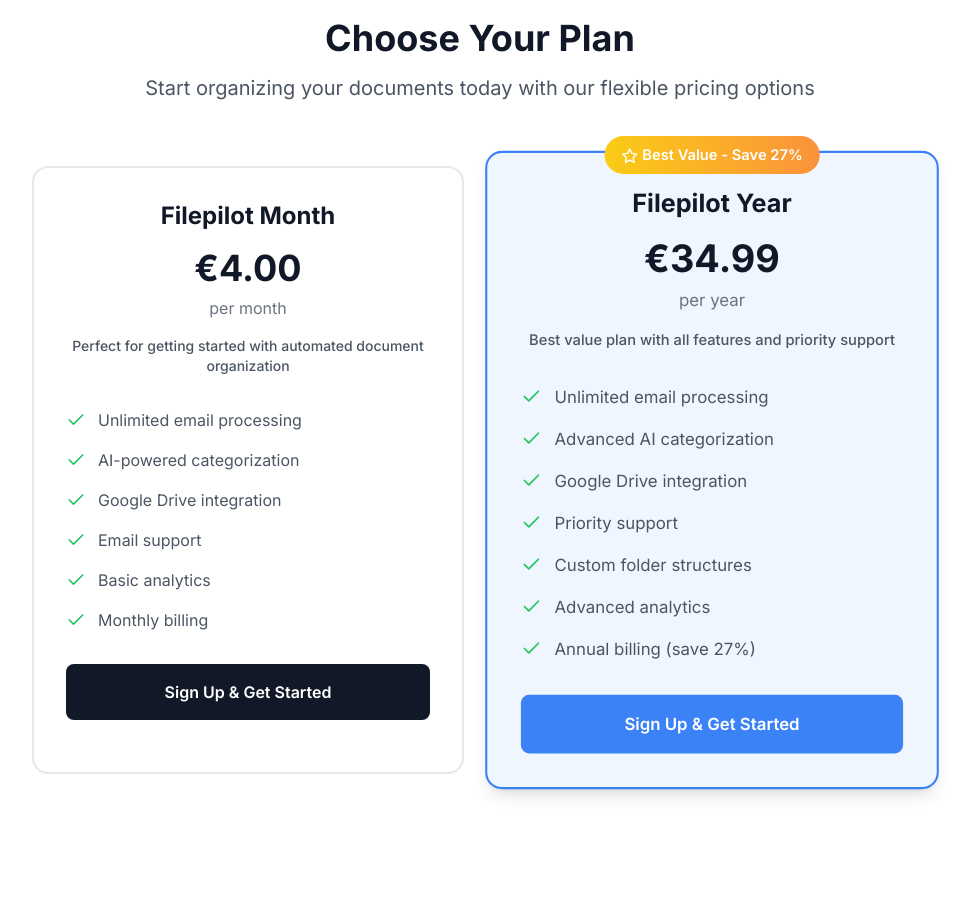
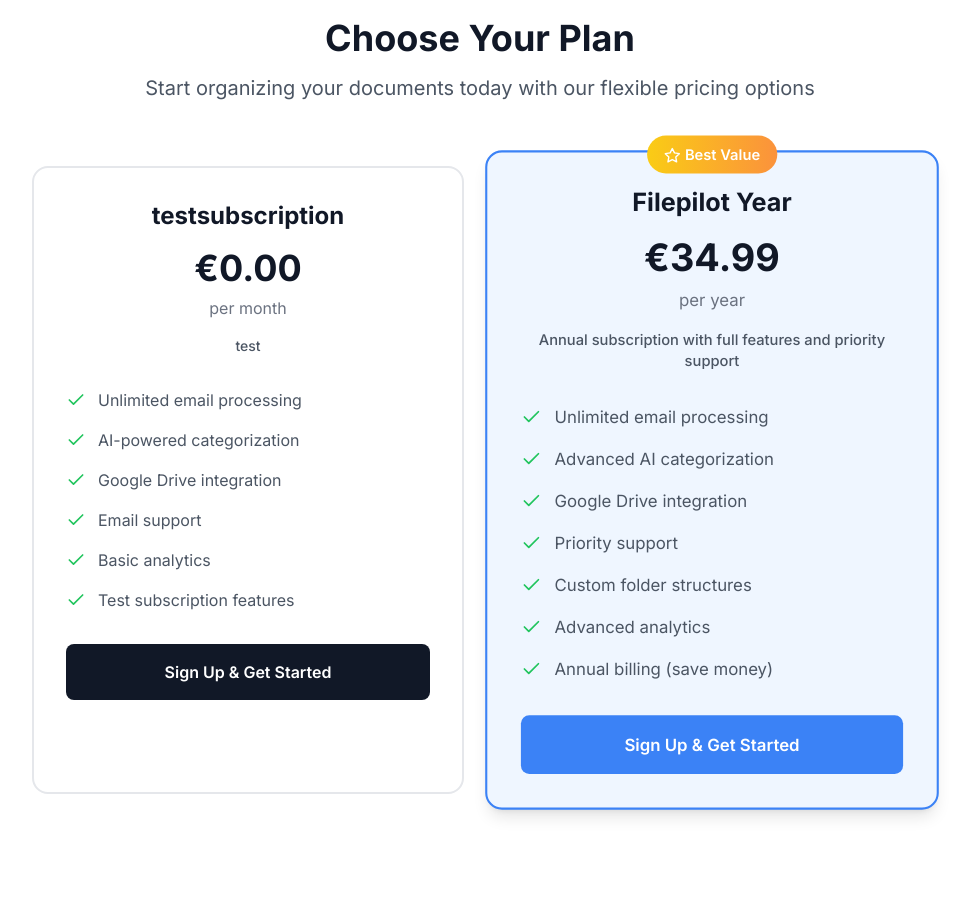
Before and after one commit to r0892111/FilePilot, a React (Vite) app: page / in a window 1280 px wide. Shown: the part 1320-2242 px from the top of the page, without its empty margins (160-1130 px from the left). Built offline with nearby package versions, Linux system fonts and the light colour scheme; no server answers.

Commit message:
Update Stripe Products Configuration

```diff
--- a/src/App.tsx
+++ b/src/App.tsx
@@ -610,7 +610,7 @@ function App() {
                   <div className="absolute -top-4 left-1/2 transform -translate-x-1/2">
                     <div className="bg-gradient-to-r from-yellow-400 to-orange-400 text-white px-4 py-2 rounded-full text-sm font-semibold">
                       <Star className="w-4 h-4 inline mr-1" />
-                      Best Value - Save 27%
+                      Best Value
                     </div>
                   </div>
                 )}
--- a/src/components/OnboardingFlow.tsx
+++ b/src/components/OnboardingFlow.tsx
@@ -174,7 +174,7 @@ export function OnboardingFlow({ onComplete, onClose }: OnboardingFlowProps) {
                 {product.interval === 'year' && (
                   <div className="bg-gradient-to-r from-yellow-400 to-orange-400 text-white px-3 py-1 rounded-full text-sm font-semibold mb-4 inline-block">
                     <Crown className="w-3 h-3 inline mr-1 flex-shrink-0" />
-                    Best Value - Save 27%
+                    Best Value
                   </div>
                 )}
 
--- a/src/components/SubscriptionStatus.tsx
+++ b/src/components/SubscriptionStatus.tsx
@@ -61,7 +61,7 @@ export function SubscriptionStatus() {
 
     // Map price IDs to product names
     const priceToNameMap: { [key: string]: string } = {
-      'price_1RnI5VLPohnizGbliLa6FAbe': 'Filepilot Month',
+      'price_1RnzlbLPohnizGblMopmOjP0': 'testsubscription',
       'price_1RnI4jLPohnizGblTUXhsAK3': 'Filepilot Year'
     };
 
--- a/src/stripe-config.ts
+++ b/src/stripe-config.ts
@@ -12,20 +12,20 @@ export interface StripeProduct {
 // Static product configuration based on your Stripe products
 export const stripeProducts: StripeProduct[] = [
   {
-    id: 'prod_SijYQtin4uF1B2',
-    priceId: 'price_1RnI5VLPohnizGbliLa6FAbe',
-    name: 'Filepilot Month',
-    price: '€4.00',
+    id: 'prod_SjSgllnIS1gkRs',
+    priceId: 'price_1RnzlbLPohnizGblMopmOjP0',
+    name: 'testsubscription',
+    price: '€0.00',
     interval: 'month',
     mode: 'subscription',
-    description: 'Perfect for getting started with automated document organization',
+    description: 'test',
     features: [
       'Unlimited email processing',
       'AI-powered categorization',
       'Google Drive integration',
       'Email support',
       'Basic analytics',
-      'Monthly billing'
+      'Test subscription features'
     ]
   },
   {
@@ -35,7 +35,7 @@ export const stripeProducts: StripeProduct[] = [
     price: '€34.99',
     interval: 'year',
     mode: 'subscription',
-    description: 'Best value plan with all features and priority support',
+    description: 'Annual subscription with full features and priority support',
     features: [
       'Unlimited email processing',
       'Advanced AI categorization',
@@ -43,7 +43,7 @@ export const stripeProducts: StripeProduct[] = [
       'Priority support',
       'Custom folder structures',
       'Advanced analytics',
-      'Annual billing (save 27%)'
+      'Annual billing (save money)'
     ]
   }
 ];
```
Also changed, not shown: 1 other file (tests, documents, lock files or other folders).
